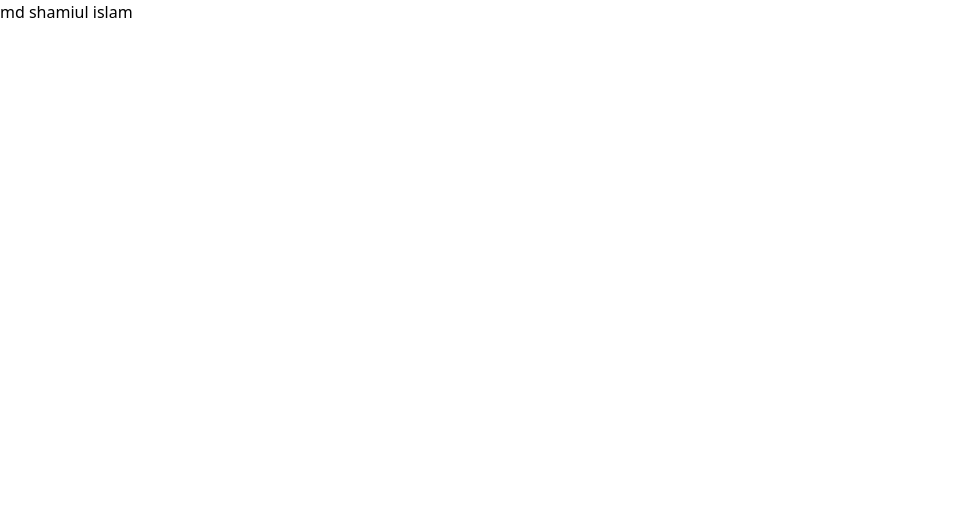
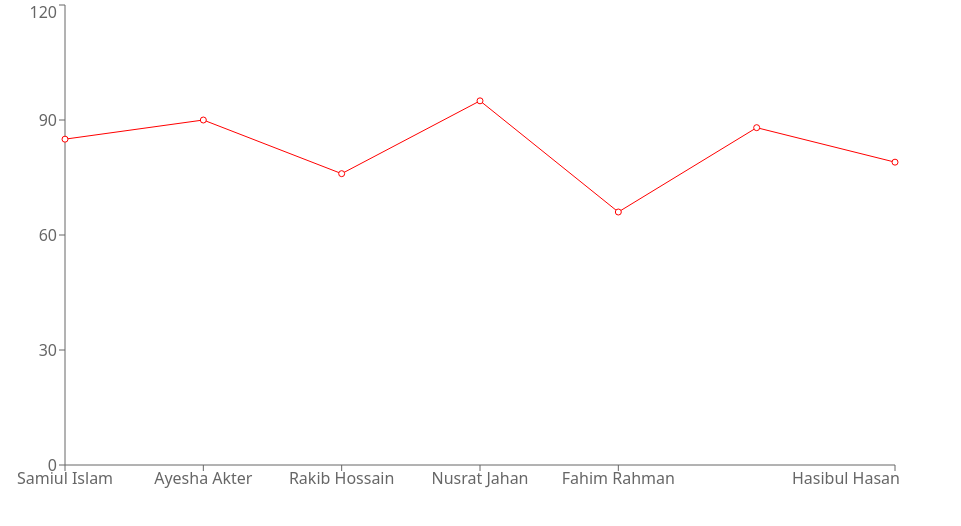
Before and after one commit to mdsamiulislam54/Recharts, a React (Vite) app: page / in a window 1280 px wide. Shown: the top 526 px of the page, without its empty margins (0-961 px from the left). Built offline with nearby package versions, Linux system fonts and the light colour scheme.

Commit message:
LineChart add

```diff
--- a/src/App.jsx
+++ b/src/App.jsx
@@ -1,12 +1,33 @@
 
+import { Bar, BarChart, Line, LineChart, XAxis, YAxis } from 'recharts';
 import './App.css'
+const students = [
+  { id: 101, name: "Samiul Islam", math: 85, physics: 78, chemistry: 92 },
+  { id: 102, name: "Ayesha Akter", math: 90, physics: 88, chemistry: 84 },
+  { id: 103, name: "Rakib Hossain", math: 76, physics: 69, chemistry: 80 },
+  { id: 104, name: "Nusrat Jahan", math: 95, physics: 91, chemistry: 89 },
+  { id: 105, name: "Fahim Rahman", math: 66, physics: 72, chemistry: 60 },
+  { id: 106, name: "Shorna Sultana", math: 88, physics: 85, chemistry: 90 },
+  { id: 107, name: "Hasibul Hasan", math: 79, physics: 75, chemistry: 82 },
+];
 
 function App() {
 
 
   return (
     <>
-      <h1 className=''>md shamiul islam</h1>
+    {/* line chart */}
+      <div>
+        <LineChart width={900} height={500} data={students}>
+          <YAxis dataKey='id'/>
+          <XAxis dataKey='name'/>
+           <Line dataKey='math' stroke='red'></Line>
+
+
+        </LineChart>
+      </div>
+      {/* bar chart  */}
+
     </>
   )
 }
```
